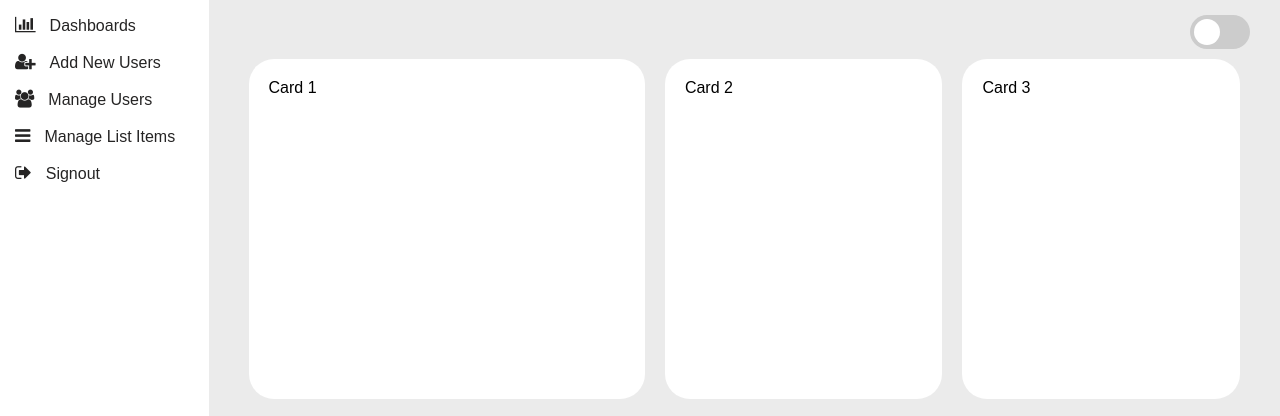
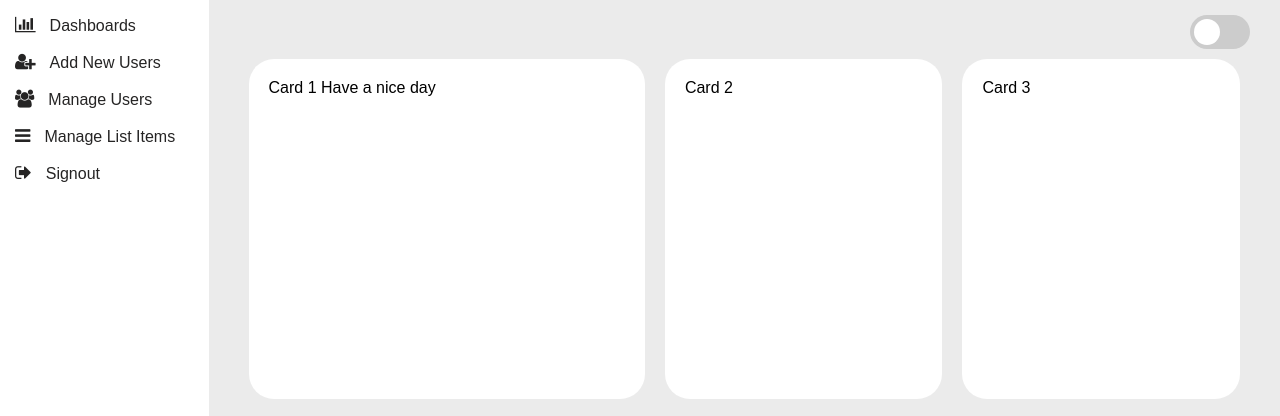
Before and after one commit to Pallab-01/Dashboard-Mockup, a plain HTML site: page index.html in a window 1280 px wide. Shown: the part 152-568 px from the top of the page. Drawn offline with Linux system fonts and the light colour scheme.

Commit message:
Third commti

```diff
--- a/index.html
+++ b/index.html
@@ -80,7 +80,7 @@
                 </div>
             </div>
             <div class="row">
-                <div class="col-8 card">Card 1</div>
+                <div class="col-8 card">Card 1 Have a nice day</div>
                 <div class="col-9 card">Card 2</div>
                 <div class="col-10 card">Card 3</div>
             </div>
```
